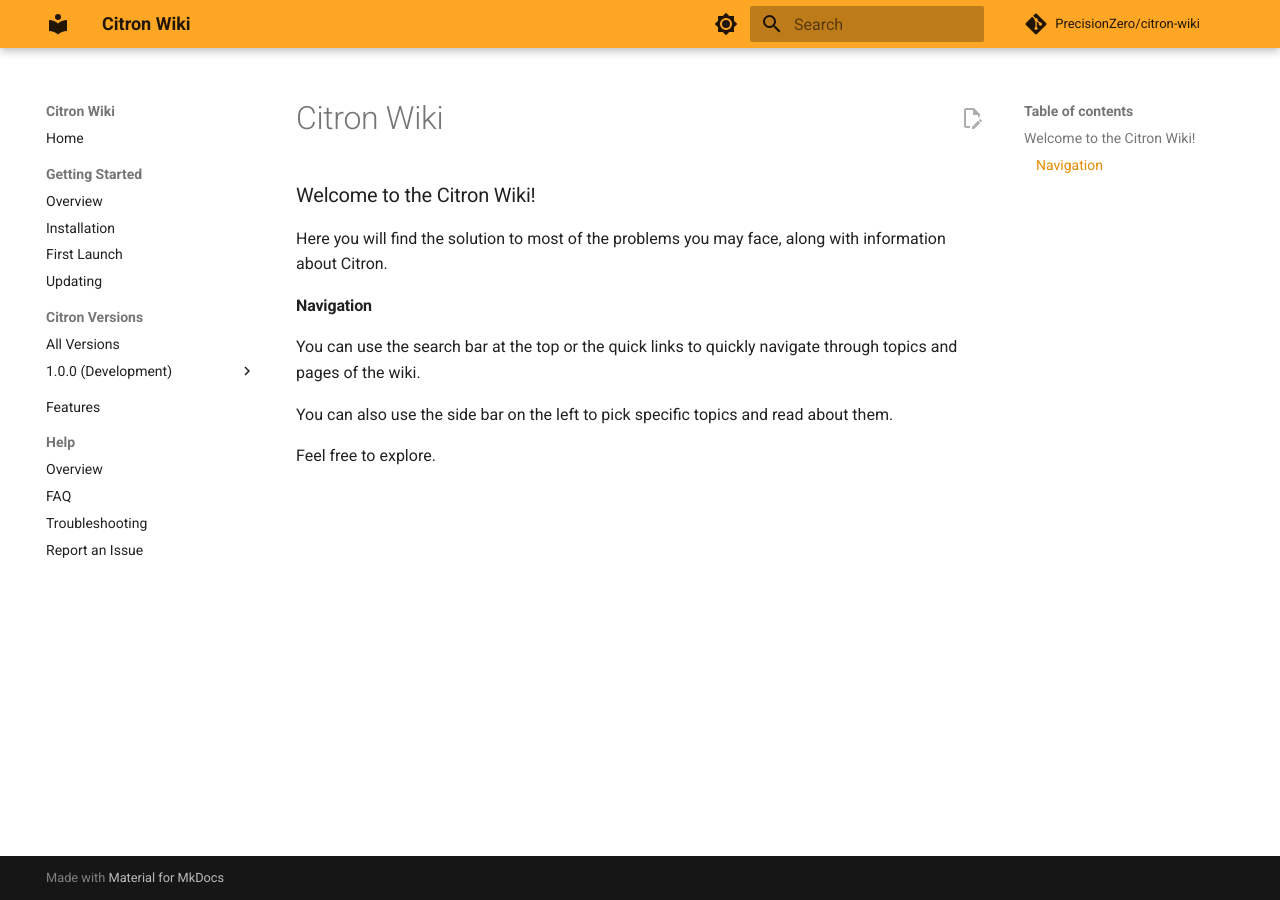
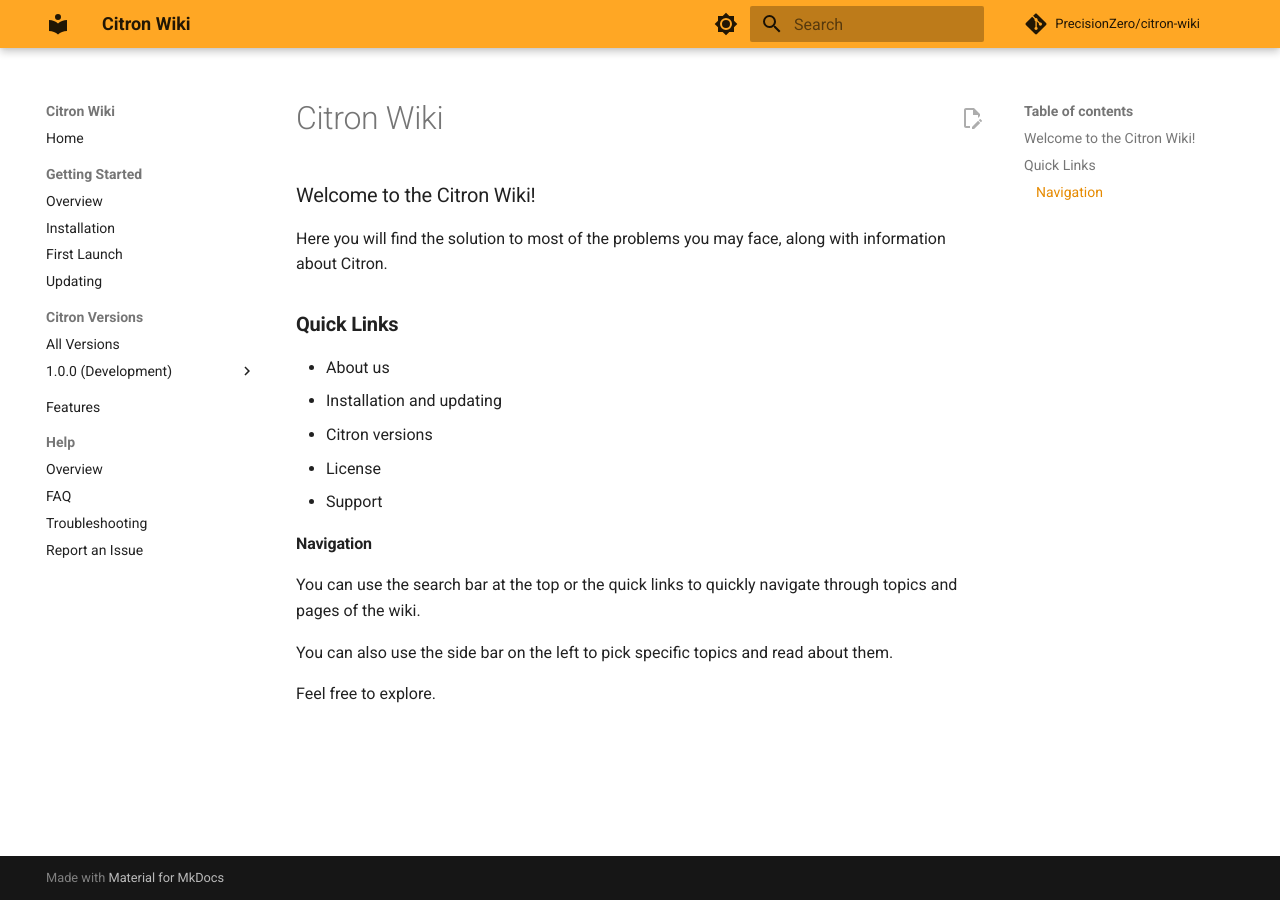
Before and after one commit to PrecisionZero/citron-wiki, an MkDocs documentation site: the page built from pages/README.md, in a window 1280 px wide. Built offline with MkDocs 1.6.1 and Material for MkDocs 9.7.7, drawn with Linux system fonts in a browser that asks for light colours; comment, search, counter and statistics services are not loaded.

Commit message:
GITBOOK-3: change request with no subject merged in GitBook

```diff
--- a/pages/README.md
+++ b/pages/README.md
@@ -3,6 +3,14 @@
 ### Welcome to the Citron Wiki!
 
 Here you will find the solution to most of the problems you may face, along with information about Citron.
+
+### **Quick Links**
+
+* About us
+* Installation and updating
+* Citron versions
+* License
+* Support
 
 #### Navigation
 
```
